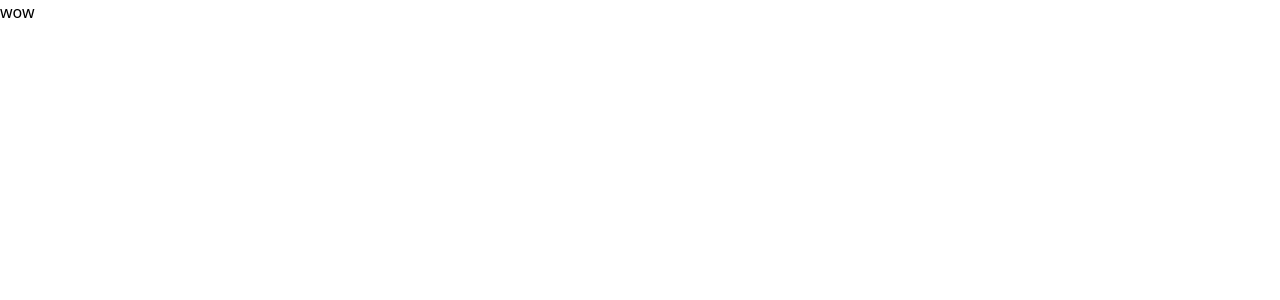
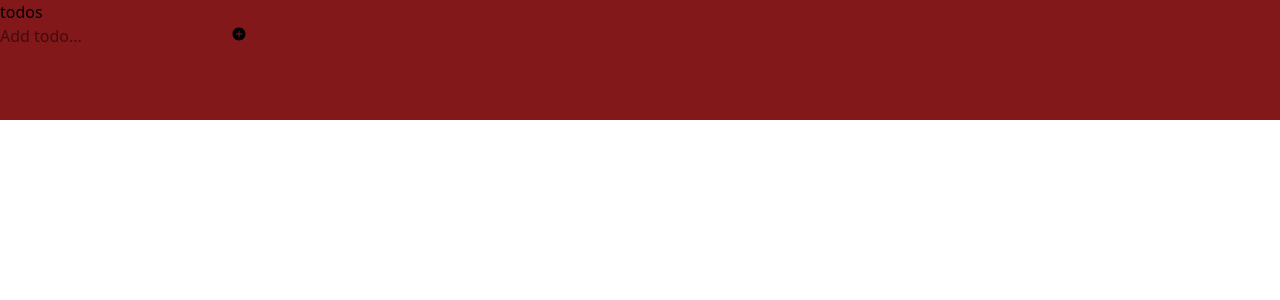
Before and after one commit to Ofallbrains/To_Do-React, a React (Vite) app: page / in a window 1280 px wide. Shown: the top 300 px of the page. Built offline with nearby package versions, Linux system fonts and the light colour scheme.

Commit message:
ToDo app in react

```diff
--- a/src/Form.tsx
+++ b/src/Form.tsx
@@ -1,6 +1,7 @@
 import React, { useState } from 'react';
+import { IoIosAddCircle } from "react-icons/io";
 
-interface Todo{
+interface Todo {
     id: number;
     text: string;
     completed: boolean;
@@ -25,11 +26,69 @@ const Form: React.FC = () => {
             setTodos([...todos, todo])
             setNewTodo('')
         }
-}
+    }
 
+    const toggleTodo = (id: number): void => {
+        setTodos(todos.map(todo =>
+            todo.id === id ? { ...todo, completed: !todo.completed } : todo
+        ))
+    }
+
+    const deleteTodo = (id: number): void => {
+        setTodos(todos.filter(todo => todo.id !== id));
+    }
+
+    const handleKeyPress = (e: React.KeyboardEvent<HTMLInputElement>): void => {
+        if (e.key === 'Enter') {
+            addTodo();
+        }
+    };
 
     return (
-        <h1>wow</h1>
+        <div className='bg-red-900'>
+            <div>
+                <h1>todos</h1>
+            </div>
+
+            <div>
+                <input
+                    type="text"
+                    value={newTodo}
+                    onChange={(e) => setNewTodo(e.target.value)}
+                    onKeyPress={handleKeyPress}
+                    placeholder='Add todo...'
+                />
+
+                <button
+                    onClick={addTodo}
+                >   <IoIosAddCircle /></button>
+            </div>
+
+            <div>
+                {todos.map((todo) => (
+                    <div
+                        key={todo.id}
+
+                    >
+                        <input
+                            type='checked'
+                            checked={todo.completed}
+                            onChange={() => toggleTodo(todo.id)}
+
+                        />
+
+                        <span
+                            className={`flex-1 text-sm ${todo.completed
+                                    ? 'text-gray-400 line-through'
+                                    : 'text-gray-700'
+                                }`}
+                        >
+
+                        </span>
+                    </div>
+                ))}
+            </div>
+        </div>
     )
 }
 
```
